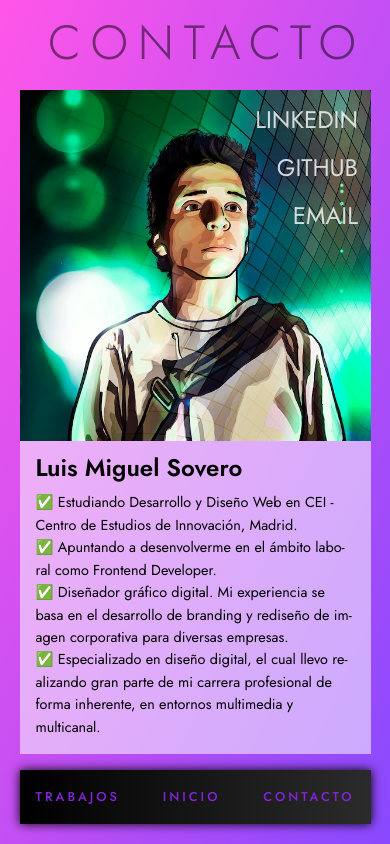
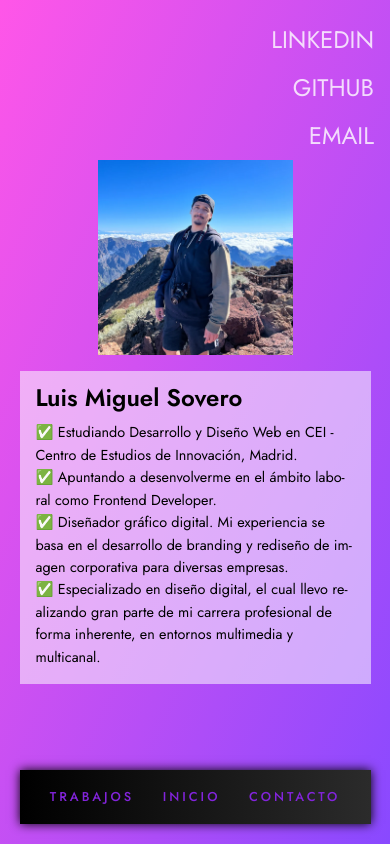
Before and after one commit to luismi-sg/Portfolio, a React (Vite) app: page /contacto in a window 390 px wide. Built offline with nearby package versions, Linux system fonts and the light colour scheme.

Commit message:
Cambios contacto

```diff
--- a/src/App.css
+++ b/src/App.css
@@ -38,7 +38,7 @@ body{
         padding: 1em;
     }
     .Header-ul{
-        justify-content: space-between;
+        justify-content: space-around;
     }
     .Header-li:nth-child(2){
         margin: 0em;
--- a/src/pages/Contacto/Contacto.css
+++ b/src/pages/Contacto/Contacto.css
@@ -79,19 +79,16 @@
 }
 @media (max-width:500px){
     .Contacto-h2{
-        right:300px;
-        font-size: 3em;
-        animation: none;
-        opacity: .5;
+        display: none;
     }
     .Perfil-wrapper{
-        margin: 5em 0em;
+        margin: 0.5em 0em;
         display: flex;
         flex-flow: column nowrap;
-        gap: 0;
+        gap: 1em;
     }
     .Imagen-wrapper{
-        width: 90%;
+        width: 50%;
     }
     .Info-h3{
         font-size: 1.5em;
@@ -108,8 +105,8 @@
     }
     .Redes-wrapper{
         position: absolute;
-        top: 6em;
-        right: 2em;
+        top: 1em;
+        right: 1em;
     }
     .Redes-li{
         opacity: .8;
--- a/src/pages/Contacto/Contacto.jsx
+++ b/src/pages/Contacto/Contacto.jsx
@@ -7,7 +7,7 @@ export const Contacto = () => {
             <div className='Contacto-wrapper'>
                 <div className='Perfil-wrapper'>
                     <div className='Imagen-wrapper'>
-                        <img className='Imagen-img' src="/assets/luismi_port.webp" alt="" />
+                        <img className='Imagen-img' src="/assets/luismi-sovero-foto.webp" alt="" />
                     </div>
                     <div className='Info-wrapper'>
                         <h3 className='Info-h3'>Luis Miguel Sovero</h3>
```
Also changed, not shown: public/assets/luismi-sovero-foto.webp (added).
